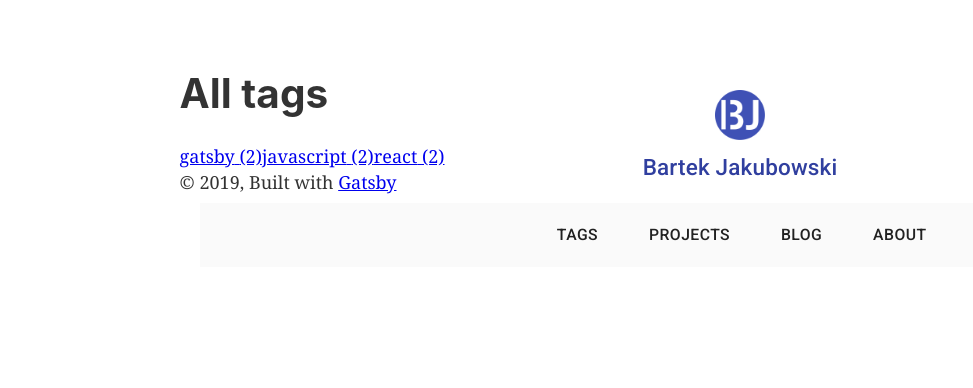
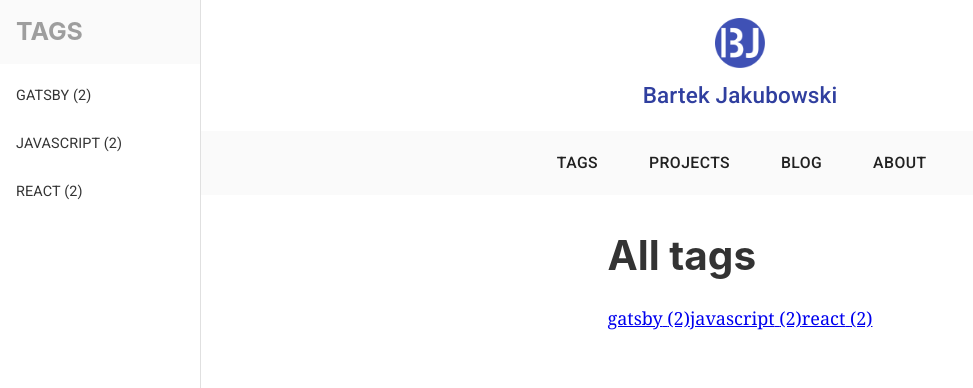
Before and after one commit to b-jakubowski/bjakubowski.com, a Gatsby site: page /tags in a window 1280 px wide. Shown: the top 388 px of the page, without its empty margins (0-973 px from the left). Built offline with nearby package versions, Linux system fonts and the light colour scheme; Gatsby itself is replaced by a stand-in of ours.

Commit message:
feat: Added drawer with tags

```diff
--- a/src/components/layout.tsx
+++ b/src/components/layout.tsx
@@ -4,38 +4,95 @@ import { StaticQuery, graphql } from "gatsby"
 
 import Header from "./header"
 import "./layout.css"
+import theme from "../theme";
+import { Drawer, List, ListItem, ListItemText } from "@material-ui/core";
+import { Tag } from "../pages/tags";
+
+
+const container = {
+	display: 'flex'
+}
+
+const content = {
+	display: 'flex',
+	justifyContent: 'center',
+	flexDirection: 'column',
+	alignItems: 'center',
+	width: '100%',
+	margin: '13em 0 3em 0'
+}
+
+const drawer = {
+	width: '200px'
+}
+
+const drawerListItem = {
+	textTransform: 'uppercase',
+	fontSize: '0.8rem',
+	fontFamily: `"Roboto", "Helvetica", "Arial", sans- serif`,
+	letterSpacing: '0.00938em'
+}
+
+const drawerTitle = {
+	display: 'flex',
+	alignItems: 'center',
+	height: '64px',
+	paddingLeft: '16px',
+	fontFamily: `"Roboto", "Helvetica", "Arial", sans- serif`,
+	color: theme.palette.primary.main,
+	backgroundColor: theme.palette.primary.light
+}
+
+const tags = {
+	width: drawer.width,
+	display: 'flex',
+	flexDirection: 'column'
+}
 
 const Layout = ({ children }) => (
 	<StaticQuery
 		query={graphql`
-      query SiteTitleQuery {
-        site {
-          siteMetadata {
-            title
+			query {
+				allMarkdownRemark(
+					limit: 2000) {
+					group(field: frontmatter___tags) {
+						fieldValue
+						totalCount
 					}
 				}
 			}
 		`}
-		render={data => (
-			<>
+		render={props => {
+			const data = props.allMarkdownRemark.group;
+
+			return (
+				<div style={container}>
 					<Header />
-				<div
-					style={{
-						margin: `0 auto`,
-						maxWidth: 960,
-						padding: `0px 1.0875rem 1.45rem`,
-						marginTop: '4em',
-					}}
+					<Drawer
+						variant="permanent"
+						anchor="left"
+						style={drawer}
 					>
-					<main>{children}</main>
-					<footer>
-						© {new Date().getFullYear()}, Built with
-            {` `}
-						<a href="https://www.gatsbyjs.org">Gatsby</a>
-					</footer>
+						<div style={tags}>
+							<div style={drawerTitle}>
+								<h3 style={{ margin: '0' }}>TAGS</h3>
 							</div>
-			</>
-		)}
+							<List>
+								{data.map((tag: Tag, index: number) => (
+									<ListItem button component="a" href={`/${tag.fieldValue}`} key={index}>
+										<ListItemText disableTypography primary={`${tag.fieldValue} (${tag.totalCount})`} style={drawerListItem} />
+									</ListItem>
+								))}
+							</List>
+						</div>
+					</Drawer>
+					<div style={content}>
+						<main style={{ maxWidth: '960px' }}>{children}</main>
+					</div>
+				</div>
+			)
+		}
+		}
 	/>
 )
 
--- a/src/pages/tags.tsx
+++ b/src/pages/tags.tsx
@@ -1,6 +1,6 @@
 import React from 'react';
 import { Link, graphql } from "gatsby"
-import { MuiThemeProvider } from "@material-ui/core";
+import { MuiThemeProvider, Chip, List, ListItem, ListItemText } from "@material-ui/core";
 import Layout from '../components/layout';
 import theme from '../theme';
 
@@ -20,7 +20,6 @@ export interface tagsProps {
 
 function TagsPage(props: tagsProps) {
 	const data = props.data.allMarkdownRemark.group;
-
 	return (
 		<MuiThemeProvider theme={theme}>
 			<Layout>
--- a/src/templates/blog-post.tsx
+++ b/src/templates/blog-post.tsx
@@ -41,6 +41,7 @@ export interface BlogPostProps {
 		pathname: string;
 	};
 }
+
 const blogPostTitle = {
 	color: theme.palette.primary.dark,
 	fontWeight: 700,
```
Lines whose indentation alone changed are shown as unchanged.
